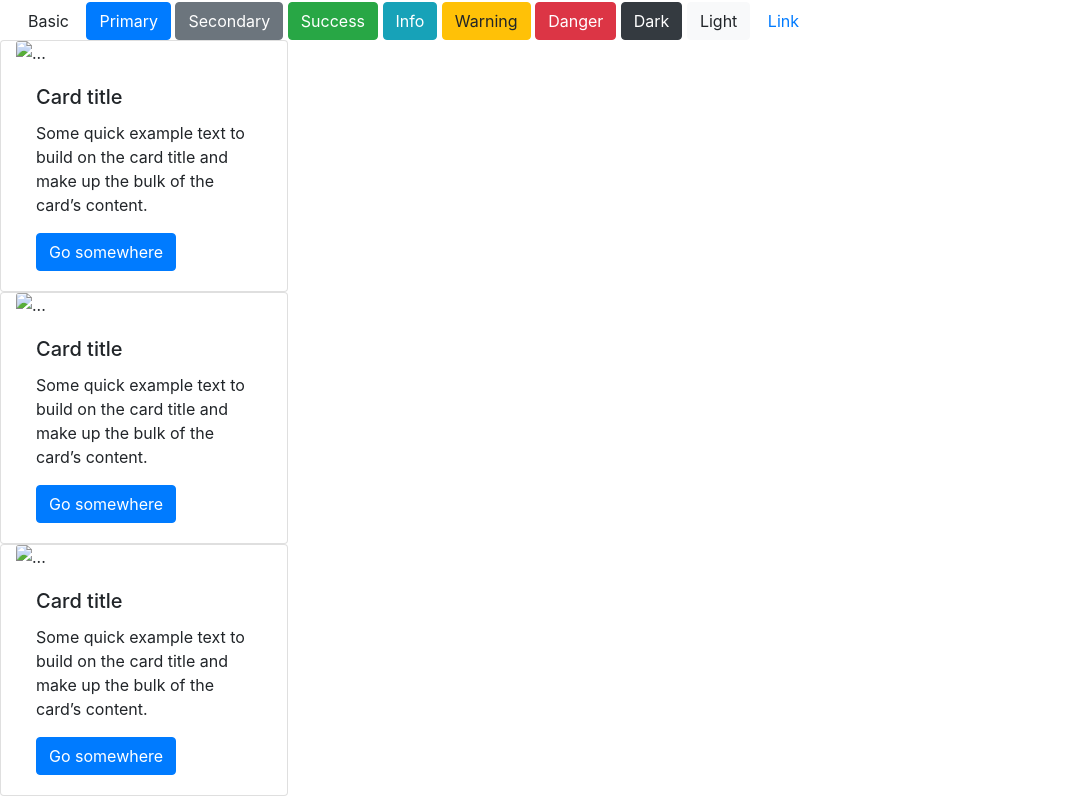
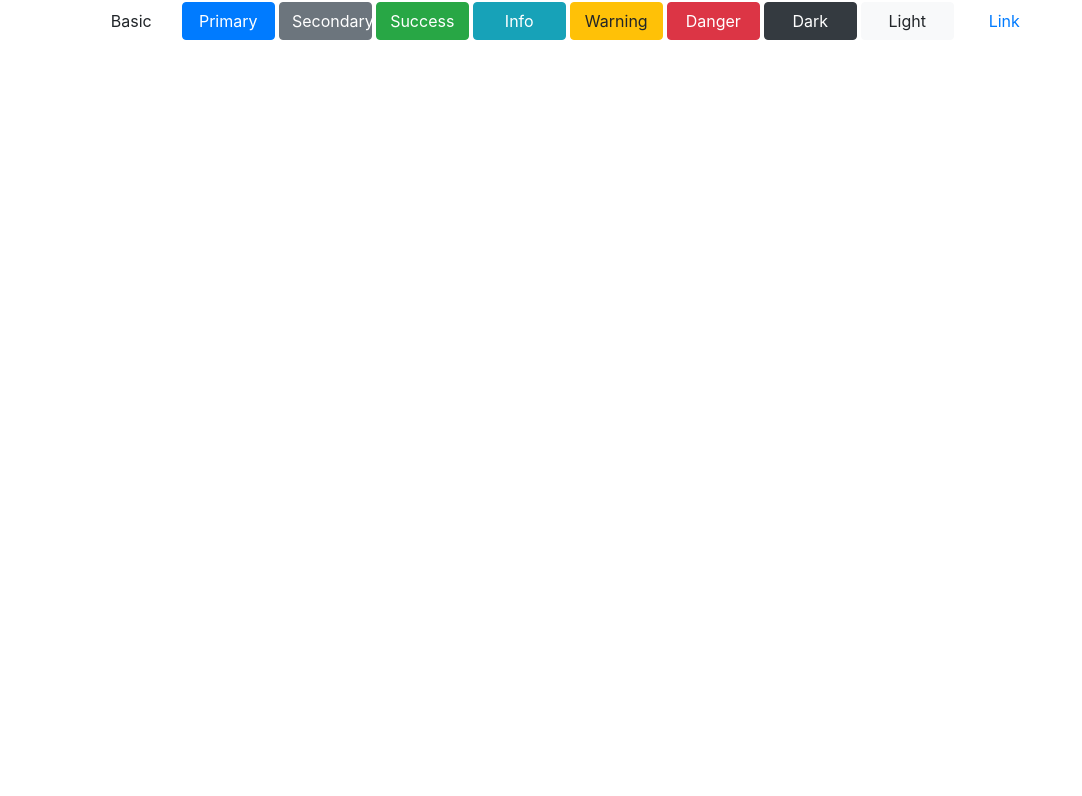
Before and after one commit to 0xidayzz/Lycee_Jules_Ferry, a plain HTML site: page TP3 - BOOTSTRAP/exercice 5/index.html in a window 1280 px wide. Shown: the part 44-840 px from the top of the page, without its empty margins (0-1082 px from the left). After the commit the page ends 800 px from the top, so only its background shows below. Drawn offline with nearby package versions, Linux system fonts and the light colour scheme.

Commit message:
modif exo 5 tp 3

```diff
--- a/TP3 - BOOTSTRAP/exercice 5/index.html
+++ b/TP3 - BOOTSTRAP/exercice 5/index.html
@@ -11,48 +11,19 @@
 
 
 <body>
-    <div class="container-fluid">
+    <div class="container">
         <h2>Button Styles</h2>
-        <button type="button" class="btn col-xs-12">Basic</button>
-        <button type="button" class="btn btn-primary col-xs-12">Primary</button>
-        <button type="button" class="btn btn-secondary col-xs-12">Secondary</button>
-        <button type="button" class="btn btn-success col-xs-12">Success</button>
-        <button type="button" class="btn btn-info col-xs-12">Info</button>
-        <button type="button" class="btn btn-warning col-xs-12">Warning</button>
-        <button type="button" class="btn btn-danger col-xs-12">Danger</button>
-        <button type="button" class="btn btn-dark col-xs-12">Dark</button>
-        <button type="button" class="btn btn-light col-xs-12">Light</button>
-        <button type="button" class="btn btn-link col-xs-12">Link</button>
+        <button type="button" class="btn col-xs-12 col-lg-1">Basic</button>
+        <button type="button" class="btn btn-primary col-xs-12 col-lg-1">Primary</button>
+        <button type="button" class="btn btn-secondary col-xs-12 col-lg-1">Secondary</button>
+        <button type="button" class="btn btn-success col-xs-12 col-lg-1">Success</button>
+        <button type="button" class="btn btn-info col-xs-12 col-lg-1">Info</button>
+        <button type="button" class="btn btn-warning col-xs-12 col-lg-1">Warning</button>
+        <button type="button" class="btn btn-danger col-xs-12 col-lg-1">Danger</button>
+        <button type="button" class="btn btn-dark col-xs-12 col-lg-1">Dark</button>
+        <button type="button" class="btn btn-light col-xs-12 col-lg-1">Light</button>
+        <button type="button" class="btn btn-link col-xs-12 col-lg-1">Link</button>
     </div>
-
-    <div class="card col-lg-4 col-md-6 col-xs-12" style="width: 18rem;">
-        <img src="..." class="card-img-top" alt="...">
-        <div class="card-body">
-          <h5 class="card-title">Card title</h5>
-          <p class="card-text">Some quick example text to build on the card title and make up the bulk of the card’s content.</p>
-          <a href="#" class="btn btn-primary">Go somewhere</a>
-        </div>
-      </div>
-      <div class="card col-lg-4 col-md-6 col-xs-12" style="width: 18rem;">
-        <img src="..." class="card-img-top" alt="...">
-        <div class="card-body">
-          <h5 class="card-title">Card title</h5>
-          <p class="card-text">Some quick example text to build on the card title and make up the bulk of the card’s content.</p>
-          <a href="#" class="btn btn-primary">Go somewhere</a>
-        </div>
-      </div>
-      <div class="card col-lg-4 col-md-6 col-xs-12" style="width: 18rem;">
-        <img src="..." class="card-img-top" alt="...">
-        <div class="card-body">
-          <h5 class="card-title">Card title</h5>
-          <p class="card-text">Some quick example text to build on the card title and make up the bulk of the card’s content.</p>
-          <a href="#" class="btn btn-primary">Go somewhere</a>
-        </div>
-      </div>
 </body>
 
-
-</body>
-
-
 </html>
```
